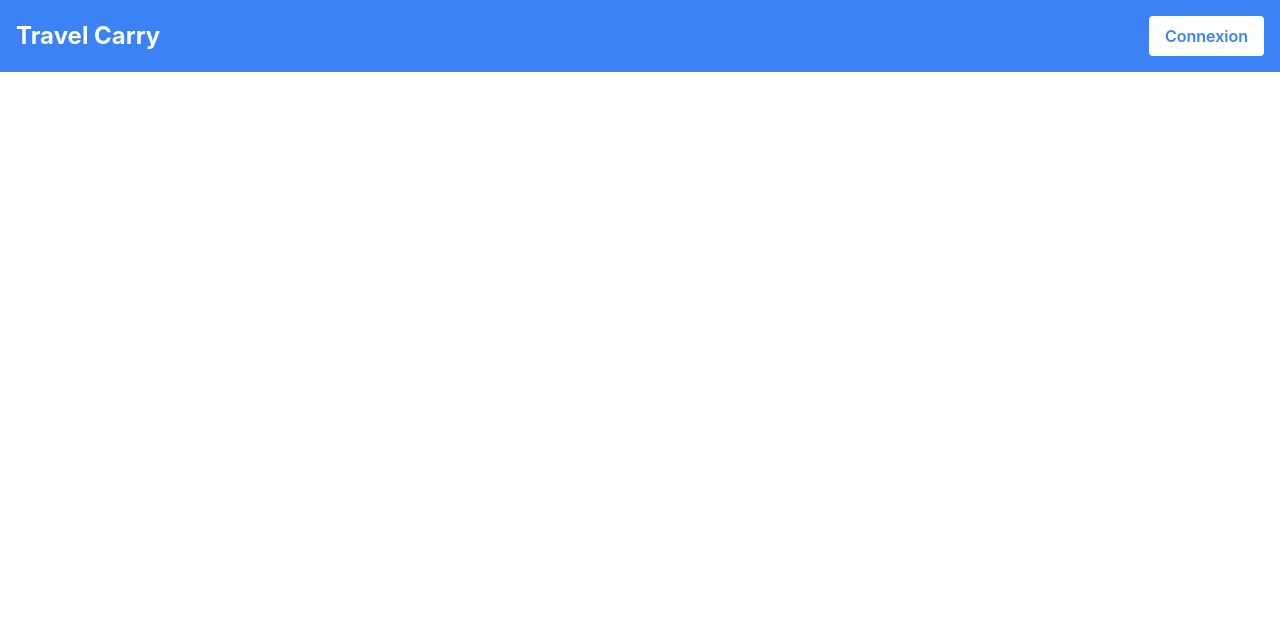
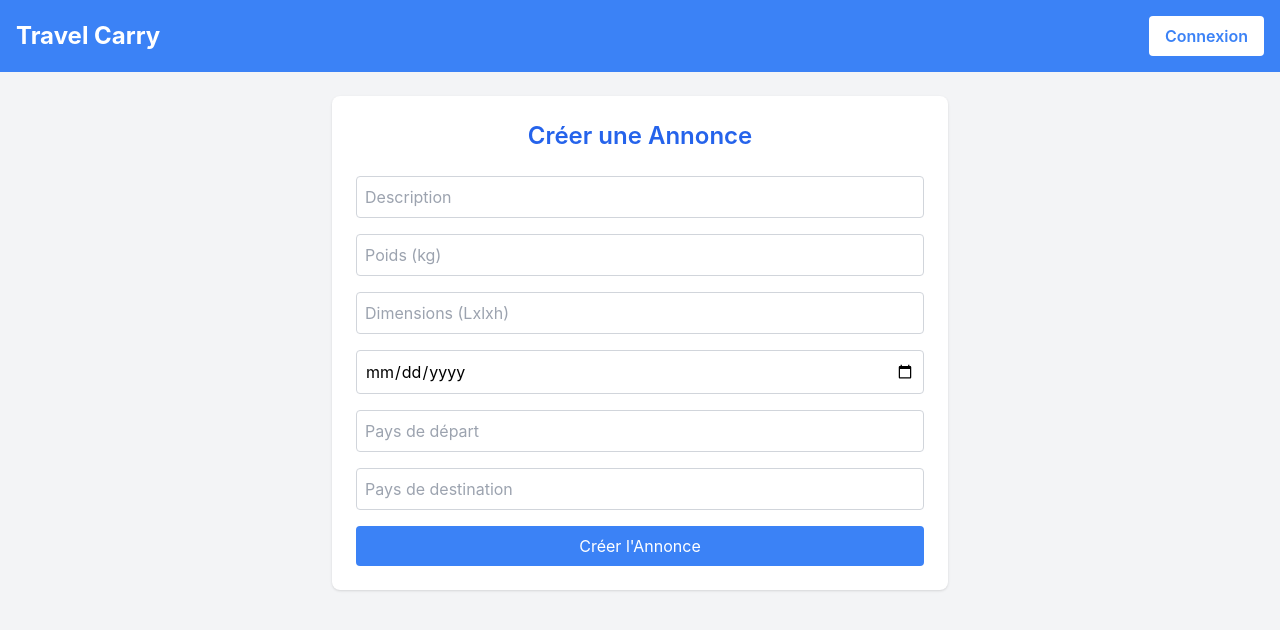
Before and after one commit to Devops-noah/Frontend, a React (Create React App) app in the folder travel-carry/: page /create-annonce in a window 1280 px wide. Shown: the top 630 px of the page. Built offline with nearby package versions, Linux system fonts and the light colour scheme.

Commit message:
add create annonce route

```diff
--- a/travel-carry/src/AnnonceDetail.jsx
+++ b/travel-carry/src/AnnonceDetail.jsx
@@ -1,4 +1,4 @@
-import React, { useEffect, useState } from 'react';
+gimport React, { useEffect, useState } from 'react';
 import { useParams } from 'react-router-dom';
 import axios from 'axios';
 
--- a/travel-carry/src/App.js
+++ b/travel-carry/src/App.js
@@ -8,6 +8,7 @@ import NotationsPage from "./NotationsPage"; // Import de la page Notations
 import ColisDetails from "./colis/ColisDetails"; // Import du composant ColisDetails
 import AnnonceList from "./AnnonceList"; // Ajout pour conserver la fonctionnalité d'AnnonceList
 import { UserProvider } from "./context/UserContext";
+import CreateAnnonce from "./CreateAnnonce";
 
 function App() {
     return (
@@ -22,6 +23,7 @@ function App() {
                         <Route path="/notations" element={<NotationsPage />} /> {/* Route Notations */}
                         <Route path="/colis/details" element={<ColisDetails />} /> {/* Nouvelle route */}
                         <Route path="/annonces" element={<AnnonceList />} /> {/* Intégration d'AnnonceList */}
+                        <Route path="/create-annonce" element={<CreateAnnonce />} />
                     </Routes>
                 </div>
             </Router>
--- a/travel-carry/src/AnnonceForm.jsx
+++ b/travel-carry/src/CreateAnnonce.jsx
@@ -1,7 +1,7 @@
 import React, { useState } from 'react';
 import axios from 'axios';
 
-const AnnonceForm = () => {
+const CreateAnnonce = () => {
     const [formData, setFormData] = useState({
         description: '',
         poids: '',
@@ -118,4 +118,4 @@ const AnnonceForm = () => {
     );
 };
 
-export default AnnonceForm;
+export default CreateAnnonce;
```
